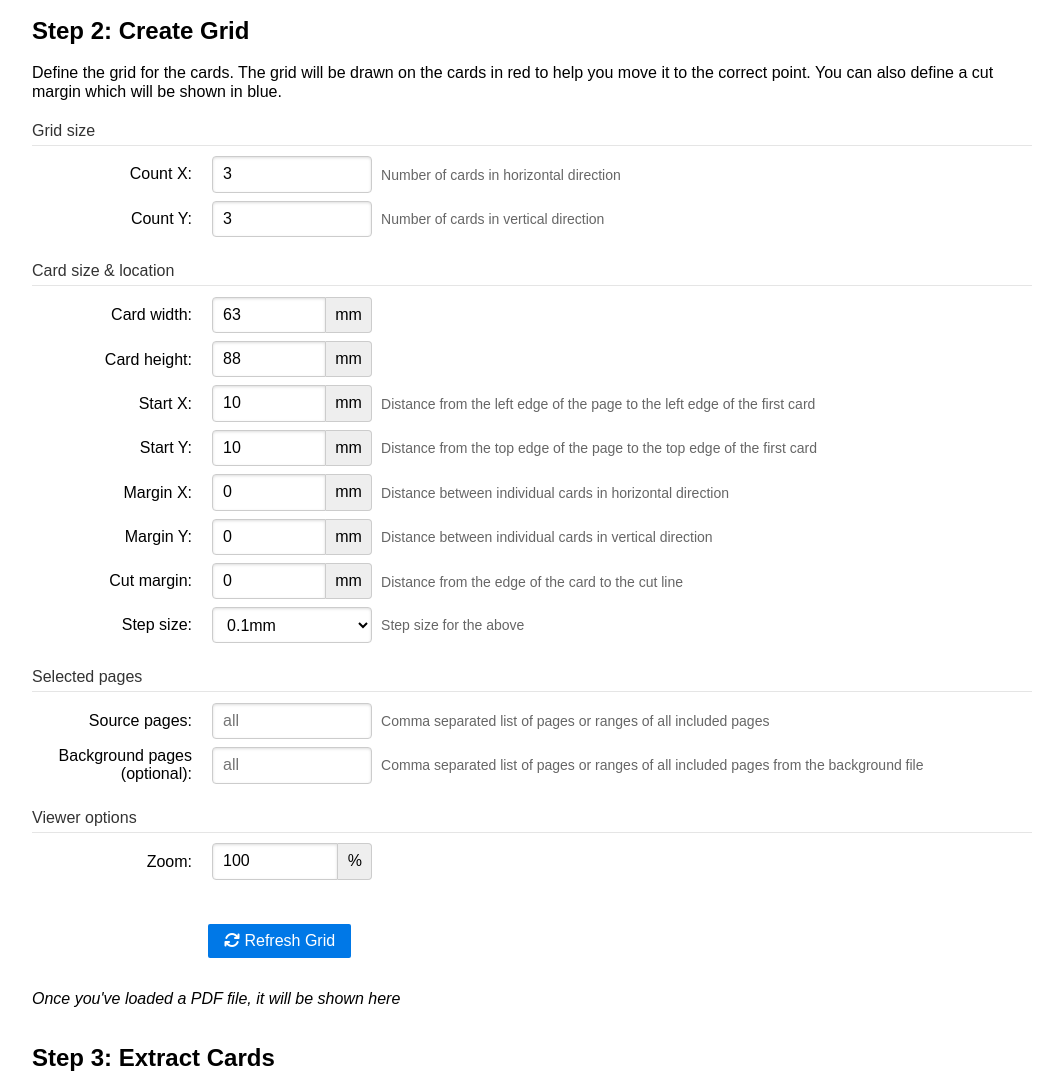
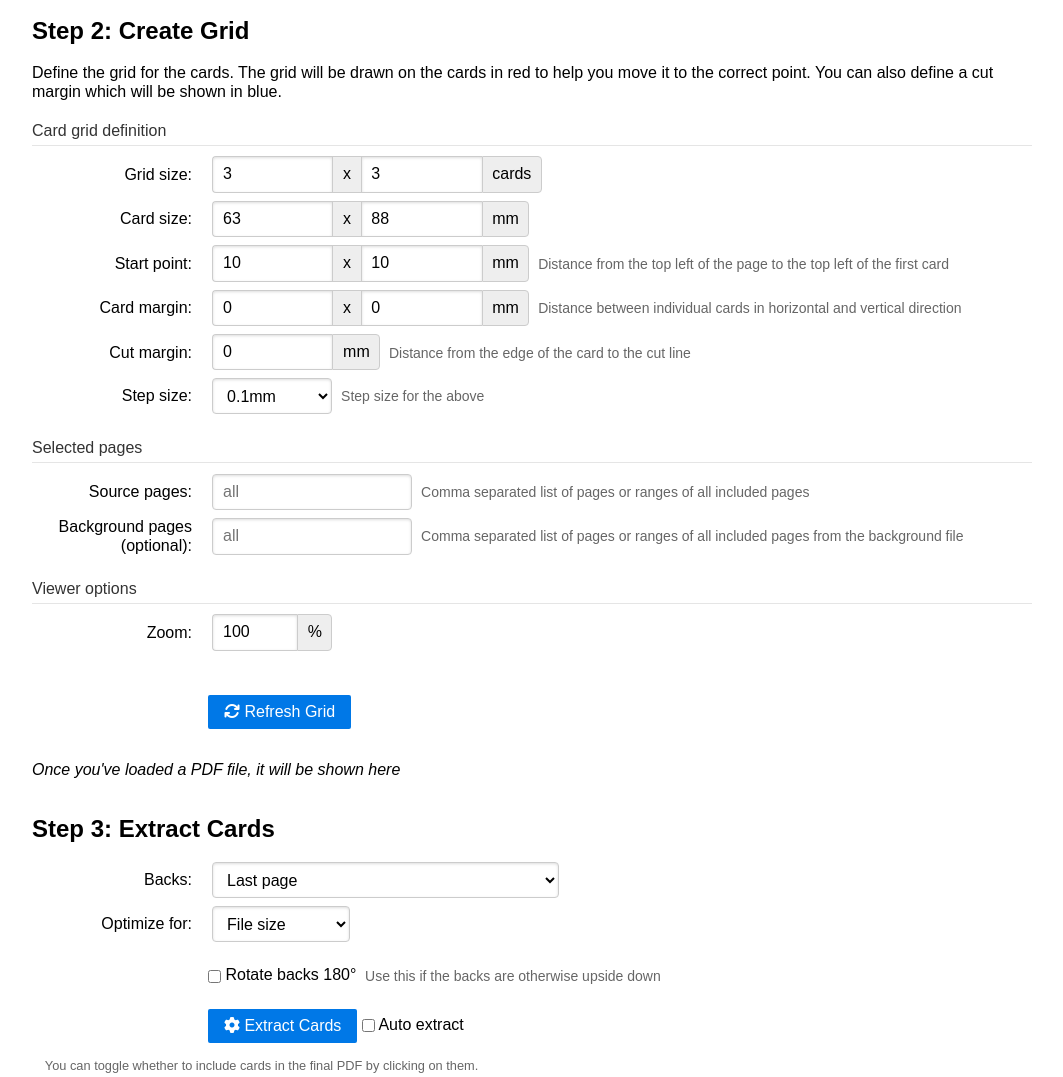
Before and after one commit to foosel/cardfoldr, a plain HTML site: page index.html in a window 1280 px wide. Shown: the part 506-1583 px from the top of the page, without its empty margins (108-1171 px from the left). Drawn offline with Linux system fonts and the light colour scheme.

Commit message:
🚸 Improve UX of grid configuration
- Made the form more compact to make it easier to show it
and the card pages at the same time
- The grid visualization now automatically updates on changes
to the parameters

```diff
--- a/assets/cardfoldr.css
+++ b/assets/cardfoldr.css
@@ -1,3 +1,11 @@
+:root {
+    --width-small: 5em;
+    --width-medium: 7.5em;
+    --width-large: 10em;
+    --width-xlarge: 12.5em;
+    --width-xxlarge: 15em;
+}
+
 body {
     font-family: Arial, sans-serif;
 }
@@ -28,19 +36,43 @@ footer {
 }
 
 .width-small {
-    width: 5em;
+    width: var(--width-small);
 }
 
 .min-width-small {
-    min-width: 5em;
+    min-width: var(--width-small);
 }
 
 .width-medium {
-    width: 10em;
+    width: var(--width-medium);
 }
 
 .min-width-medium {
-    min-width: 10em;
+    min-width: var(--width-medium);
+}
+
+.width-large {
+    width: var(--width-large);
+}
+
+.min-width-large {
+    min-width: var(--width-large);
+}
+
+.width-xlarge {
+    width: var(--width-xlarge);
+}
+
+.min-width-xlarge {
+    min-width: var(--width-xlarge);
+}
+
+.width-xxlarge {
+    width: var(--width-xxlarge);
+}
+
+.min-width-xxlarge {
+    min-width: var(--width-xxlarge);
 }
 
 input[type="number"]:invalid {
@@ -59,6 +91,21 @@ input[type="number"]:invalid {
     flex: 1 1 auto;
     width: 100%;
     border-radius: 0 !important;
+}
+
+.pure-form-input input.width-small,
+.pure-form-input select.width-small {
+    width: var(--width-small);
+}
+
+.pure-form-input input.width-medium,
+.pure-form-input select.width-medium {
+    width: var(--width-medium);
+}
+
+.pure-form-input input.width-large,
+.pure-form-input select.width-large {
+    width: var(--width-large);
 }
 
 .pure-form-input *:first-child {
@@ -81,14 +128,14 @@ input[type="number"]:invalid {
     flex: 0 0 auto;
 }
 
-.pure-form-input input + span.pure-form-addon,
-.pure-form-input select + span.pure-form-addon {
-    border-left-width: 0;
+.pure-form-input input:has(+span.pure-form-addon),
+.pure-form-input select:has(+span.pure-form-addon) {
+    border-right-width: 0;
 }
 
 .pure-form-input span.pure-form-addon + input,
 .pure-form-input span.pure-form-addon + select {
-    border-right-width: 0;
+    border-left-width: 0;
 }
 
 .pure-form-input span.pure-form-addon:has(~input[type="number"]:invalid),
--- a/assets/cardfoldr.js
+++ b/assets/cardfoldr.js
@@ -115,10 +115,7 @@ const updatePageSelection = (which) => {
 
 const drawGrid = (ctx, countX, countY, width, height, startX, startY, marginX, marginY, cutMargin, mmFactor) => {
     // draw card grid
-    ctx.beginPath();
-    ctx.lineWidth = 0.4 / mmFactor;
-    ctx.strokeStyle = 'red';
-    ctx.setLineDash([10, 10])
+    const drawCardGrid = () => {
         for (let x = 0; x <= countX; x++) {
             for (let y = 0; y <= countY; y++) {
                 // verticals
@@ -142,14 +139,18 @@ const drawGrid = (ctx, countX, countY, width, height, startX, startY, marginX, m
                 }
             }
         }
+    }
+
+    ctx.beginPath();
+    ctx.lineWidth = 0.4 / mmFactor;
+    ctx.strokeStyle = 'red';
+    ctx.setLineDash([10, 10])
+    drawCardGrid();
     ctx.stroke();
 
     // draw cut margin
     if (cutMargin > 0) {
-        ctx.beginPath();
-        ctx.lineWidth = 0.4 / mmFactor;
-        ctx.strokeStyle = 'blue';
-        ctx.setLineDash([5, 5]);
+        const drawCutMargin = () => {
             for (let x = 0; x < countX; x++) {
                 for (let y = 0; y < countY; y++) {
                     const rectX = startX + x * width + x * marginX + cutMargin;
@@ -157,6 +158,13 @@ const drawGrid = (ctx, countX, countY, width, height, startX, startY, marginX, m
                     ctx.rect(rectX / mmFactor, rectY / mmFactor, (width - 2 * cutMargin) / mmFactor, (height - 2 * cutMargin) / mmFactor);
                 }
             }
+        }
+
+        ctx.beginPath();
+        ctx.lineWidth = 0.4 / mmFactor;
+        ctx.strokeStyle = 'blue';
+        ctx.setLineDash([5, 5]);
+        drawCutMargin();
         ctx.stroke();
     }
 }
@@ -687,7 +695,7 @@ const generatePdf = async () => {
 
 const onStepSizeChange = (event) => {
     const stepSize = document.getElementById("stepSize").value
-    const gridValues = document.getElementsByClassName("gridValue");
+    const gridValues = document.getElementsByClassName("grid-value");
     for (const element of gridValues) {
         element.setAttribute("step", stepSize);
     }
@@ -696,6 +704,10 @@ const onStepSizeChange = (event) => {
 document.getElementById("stepSize").addEventListener("change", (event) => {
     onStepSizeChange();
 })
+
+for (const element of document.getElementsByClassName("grid-definition")) {
+    element.addEventListener('change', async () => { await refreshGrid() });
+}
 
 const onPdfChange = async (event) => {
     pdf = null;
--- a/index.html
+++ b/index.html
@@ -67,80 +67,54 @@
 
             <form id="form-step2" class="pure-form pure-form-aligned" onsubmit="return false">
                 <fieldset>
-                    <legend>Grid size</legend>
+                    <legend>Card grid definition</legend>
 
                     <div class="pure-control-group">
-                        <label for="countX">Count X:</label>
-                        <input type="number" class="width-medium" id="countX" min="1" step="1" value="3" />
-                        <span class="pure-form-message-inline">Number of cards in horizontal direction</span>
+                        <label for="countX">Grid size:</label>
+                        <div class="pure-form-input">
+                            <input type="number" class="grid-definition width-medium" id="countX" min="1" step="1" value="3" />
+                            <span class="pure-form-addon">x</span>
+                            <input type="number" class="grid-definition width-medium" id="countY" min="1" step="1" value="3" />
+                            <span class="pure-form-addon">cards</span>
+                        </div>
                     </div>
 
                     <div class="pure-control-group">
-                        <label for="countY">Count Y:</label>
-                        <input type="number" class="width-medium" id="countY" min="1" step="1" value="3" />
-                        <span class="pure-form-message-inline">Number of cards in vertical direction</span>
-                    </div>
-                </fieldset>
-
-                <fieldset>
-                    <legend>Card size & location</legend>
-
-                    <div class="pure-control-group">
-                        <label for="width">Card width:</label>
-                        <div class="pure-form-input width-medium">
-                            <input type="number" id="width" class="gridValue" step="0.1" value="63" />
+                        <label for="width">Card size:</label>
+                        <div class="pure-form-input">
+                            <input type="number" id="width" class="grid-value grid-definition width-medium" step="0.1" value="63" />
+                            <span class="pure-form-addon">x</span>
+                            <input type="number" id="height" class="grid-value grid-definition width-medium" step="0.1" value="88" />
                             <span class="pure-form-addon">mm</span>
                         </div>
                     </div>
 
                     <div class="pure-control-group">
-                        <label for="height">Card height:</label>
-                        <div class="pure-form-input width-medium">
-                            <input type="number" id="height" class="gridValue" step="0.1" value="88" />
+                        <label for="startX">Start point:</label>
+                        <div class="pure-form-input">
+                            <input type="number" id="startX" class="grid-value grid-definition grid-definition width-medium" step="0.1" value="10" />
+                            <span class="pure-form-addon">x</span>
+                            <input type="number" id="startY" class="grid-value grid-definition grid-definition width-medium" step="0.1" value="10" />
                             <span class="pure-form-addon">mm</span>
                         </div>
+                        <span class="pure-form-message-inline">Distance from the top left of the page to the top left of the first card</span>
                     </div>
 
                     <div class="pure-control-group">
-                        <label for="startX">Start X:</label>
-                        <div class="pure-form-input width-medium">
-                            <input type="number" id="startX" class="gridValue" step="0.1" value="10" />
+                        <label for="marginX">Card margin:</label>
+                        <div class="pure-form-input">
+                            <input type="number" id="marginX" class="grid-value grid-definition width-medium" step="0.1" value="0" />
+                            <span class="pure-form-addon">x</span>
+                            <input type="number" id="marginY" class="grid-value grid-definition width-medium" step="0.1" value="0" />
                             <span class="pure-form-addon">mm</span>
                         </div>
-                        <span class="pure-form-message-inline">Distance from the left edge of the page to the left edge of the first card</span>
-                    </div>
-
-                    <div class="pure-control-group">
-                        <label for="startY">Start Y:</label>
-                        <div class="pure-form-input width-medium">
-                            <input type="number" id="startY" class="gridValue" step="0.1" value="10" />
-                            <span class="pure-form-addon">mm</span>
-                        </div>
-                        <span class="pure-form-message-inline">Distance from the top edge of the page to the top edge of the first card</span>
-                    </div>
-
-                    <div class="pure-control-group">
-                        <label for="marginX">Margin X:</label>
-                        <div class="pure-form-input width-medium">
-                            <input type="number" id="marginX" class="gridValue" step="0.1" value="0" />
-                            <span class="pure-form-addon">mm</span>
-                        </div>
-                        <span class="pure-form-message-inline">Distance between individual cards in horizontal direction</span>
-                    </div>
-
-                    <div class="pure-control-group">
-                        <label for="marginY">Margin Y:</label>
-                        <div class="pure-form-input width-medium">
-                            <input type="number" id="marginY" class="gridValue" step="0.1" value="0" />
-                            <span class="pure-form-addon">mm</span>
-                        </div>
-                        <span class="pure-form-message-inline">Distance between individual cards in vertical direction</span>
+                        <span class="pure-form-message-inline">Distance between individual cards in horizontal and vertical direction</span>
                     </div>
 
                     <div class="pure-control-group">
                         <label for="cutMargin">Cut margin:</label>
-                        <div class="pure-form-input width-medium">
-                            <input type="number" id="cutMargin" class="gridValue" min="0" step="0.1" value="0" />
+                        <div class="pure-form-input">
+                            <input type="number" id="cutMargin" class="grid-value grid-definition width-medium" min="0" step="0.1" value="0" />
                             <span class="pure-form-addon">mm</span>
                         </div>
                         <span class="pure-form-message-inline">Distance from the edge of the card to the cut line</span>
@@ -164,13 +138,13 @@
 
                     <div class="pure-control-group">
                         <label for="pageSelection">Source pages:</label>
-                        <input type="text" class="width-medium" id="pageSelection" placeholder="all" />
+                        <input type="text" class="width-xlarge" id="pageSelection" placeholder="all" />
                         <span class="pure-form-message-inline">Comma separated list of pages or ranges of all included pages</span>
                     </div>
 
                     <div class="pure-control-group">
                         <label for="pageSelection">Background pages (optional):</label>
-                        <input type="text" class="width-medium" id="backgroundPageSelection" placeholder="all" />
+                        <input type="text" class="width-xlarge" id="backgroundPageSelection" placeholder="all" />
                         <span class="pure-form-message-inline">Comma separated list of pages or ranges of all included pages from the background file</span>
                     </div>
                 </fieldset>
```
Also changed, not shown: CHANGELOG.md. Lines whose indentation alone changed are shown as unchanged.
